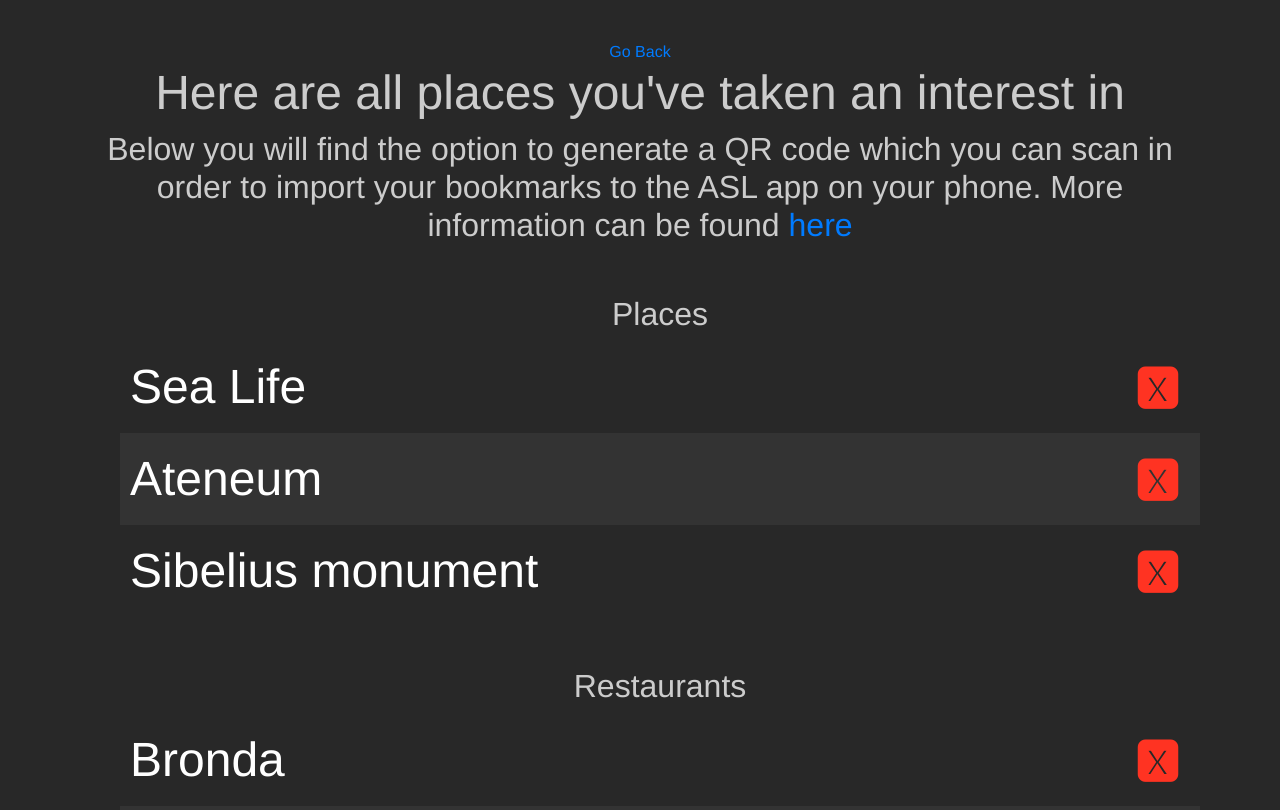
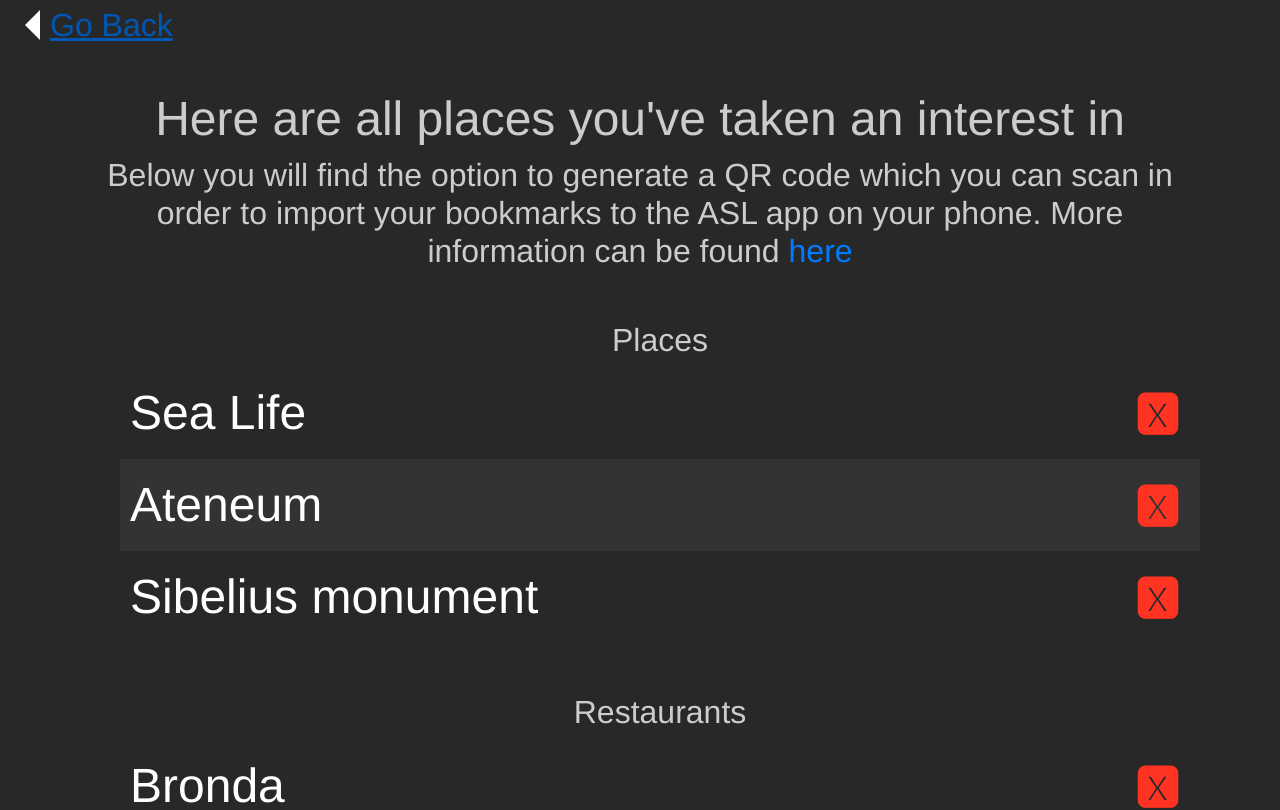
Before and after one commit to FrediWa/Ramverk-Projekt-1, a Vue app: page /#/summary in a window 1280 px wide. Shown: the top 810 px of the page. Built offline with nearby package versions, Linux system fonts and the light colour scheme; no server answers; what vue-sweetalert2 would draw is missing.

Commit message:
Add go-back class to router link elements and styles

```diff
--- a/src/App.vue
+++ b/src/App.vue
@@ -25,4 +25,19 @@
 #nav a.router-link-exact-active {
   color: #42b983;
 }
+.go-back-button{
+  font-size: 2em;
+  color: #FFF;
+  display: flex;
+  justify-content: flex-start;
+  line-height: 50px;
+}
+.go-back-button::before{
+  content: '';
+  border: 15px solid #fff;
+  border-left-color: transparent;
+  border-top-color: transparent;
+  border-bottom-color: transparent;
+  margin: 10px;
+}
 </style>
--- a/src/views/Attractions.vue
+++ b/src/views/Attractions.vue
@@ -1,6 +1,6 @@
 <template>
   <div class="Sights">
-    <router-link to="/">Go Back</router-link>
+    <router-link class="go-back-button" to="/">Go Back</router-link>
         <SightFilterer/>
         <BoxHolder :boxes="sights"/>
   </div>
--- a/src/views/Food.vue
+++ b/src/views/Food.vue
@@ -1,6 +1,6 @@
 <template>
   <div class="Food">
-    <router-link to="/">Go Back</router-link>
+    <router-link class="go-back-button" to="/">Go Back</router-link>
         <FoodFilterer/>
         <BoxHolder :boxes="food"/>
 
--- a/src/views/Help.vue
+++ b/src/views/Help.vue
@@ -1,6 +1,6 @@
 <template>
   <div class="help">
-    <router-link to="/">Go Back</router-link>
+    <router-link class="go-back-button" to="/">Go Back</router-link>
     <h1>This is the help page</h1>
 
   </div>
--- a/src/views/Summary.vue
+++ b/src/views/Summary.vue
@@ -1,8 +1,9 @@
 <template>
   <div class="summary-screen">
+      <router-link class="go-back-button" to="/">Go Back</router-link>
     <div class="summary-container">
 
-      <router-link to="/">Go Back</router-link>
+
       <h1>Here are all places you've taken an interest in</h1>
       <h2>Below you will find the option to generate a QR code which you can scan in order to import your bookmarks to the ASL app on your phone. More information can be found <router-link to="/Help">here</router-link></h2>
       <ul v-if="Bookmarked.attractions.length > 0" class="summary-list">
--- a/src/views/Transport.vue
+++ b/src/views/Transport.vue
@@ -1,6 +1,6 @@
 <template>
 <div class="about">
-    <router-link to="/">Go Back</router-link>
+    <router-link class="go-back-button" to="/">Go Back</router-link>
     <div class="wrapper">
          <div class="boxs box1">
              <Post id="one"
```
